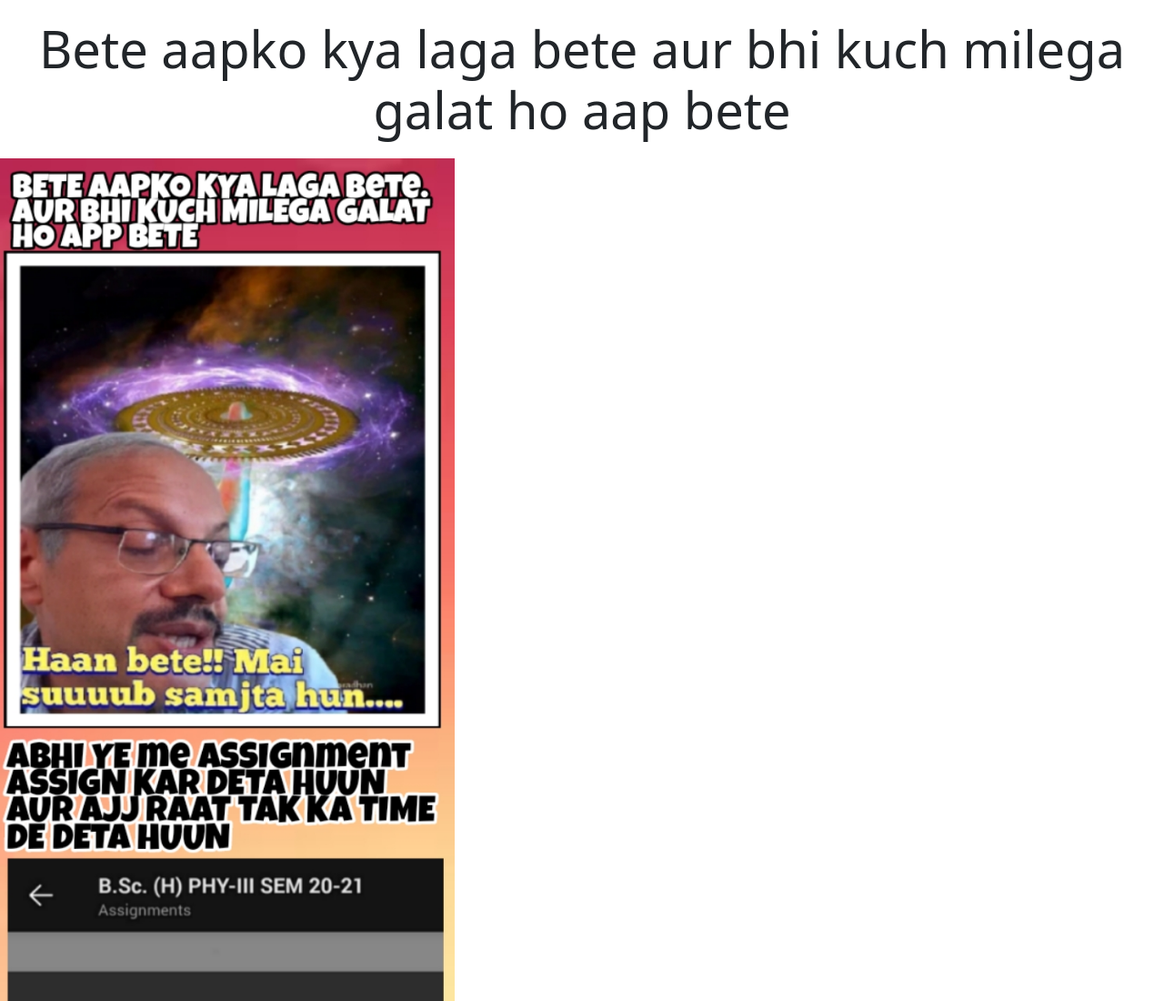
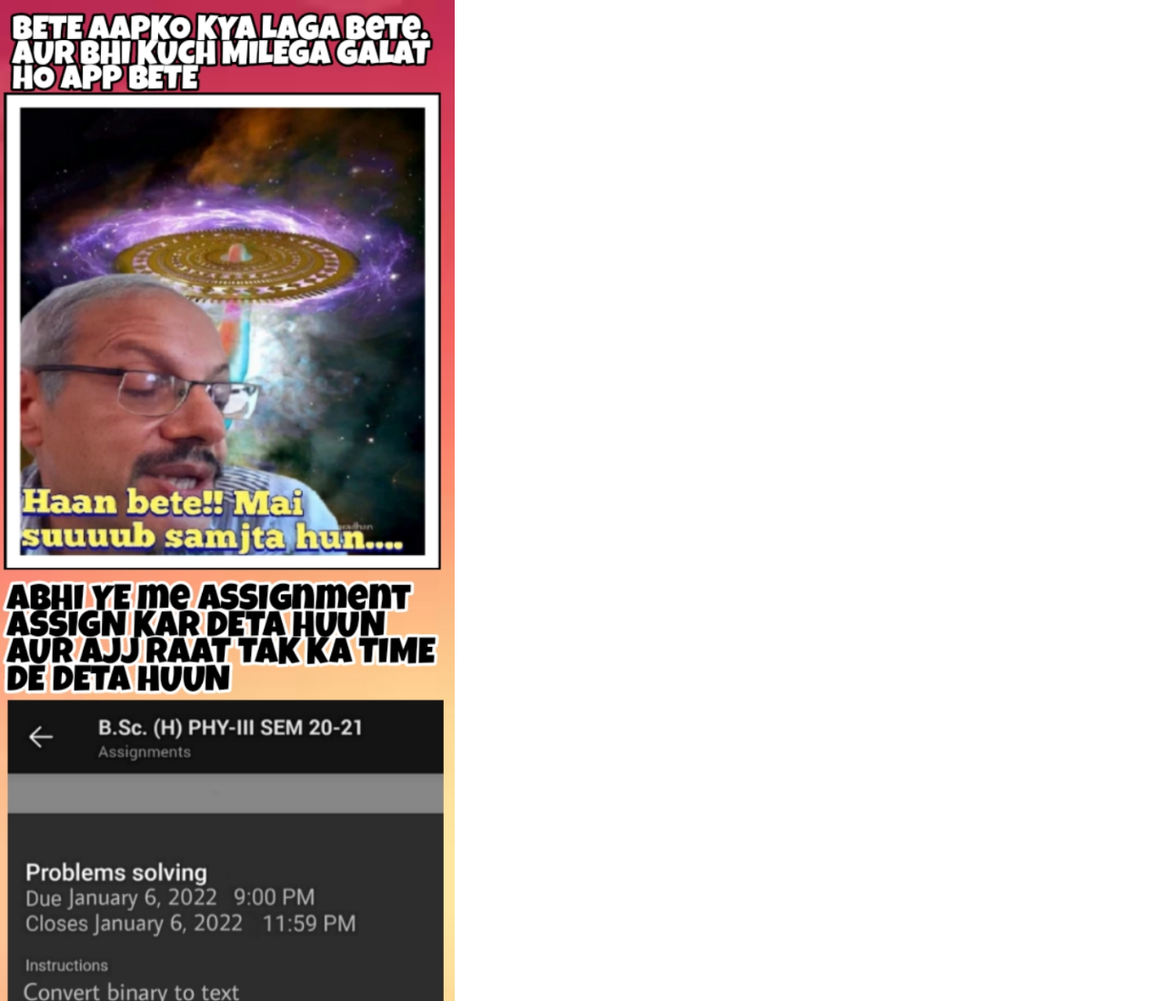
Before and after one commit to Mitalikapoor15/Deepam-s-Bday, a plain HTML site: page lastSurprise.html in a window 1280 px wide. Shown: the top 1100 px of the page at 91% size. Drawn offline with nearby package versions, Linux system fonts and the light colour scheme.

Commit message:
Update lastSurprise.html

```diff
--- a/lastSurprise.html
+++ b/lastSurprise.html
@@ -8,7 +8,7 @@
   <link rel="preconnect" href="https://fonts.gstatic.com" crossorigin>
   </head>
   <body>
-    <p class="display-4" style="text-align: center; margin: 20px;"><strong>Bete aapko kya laga bete aur bhi kuch milega galat ho aap bete</strong></p>
+
 <img style="width: 500px;"src="images/avs.jpg" alt="">
 
   </body>
```
